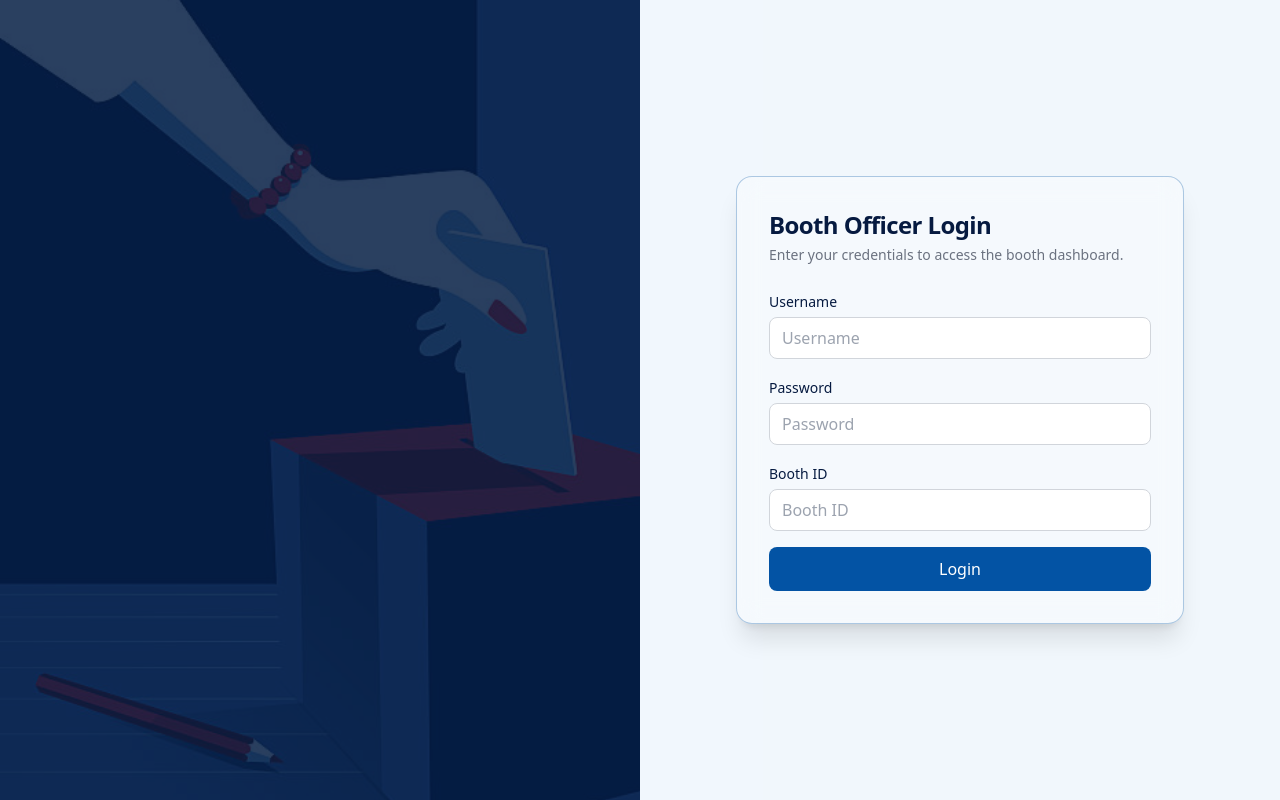
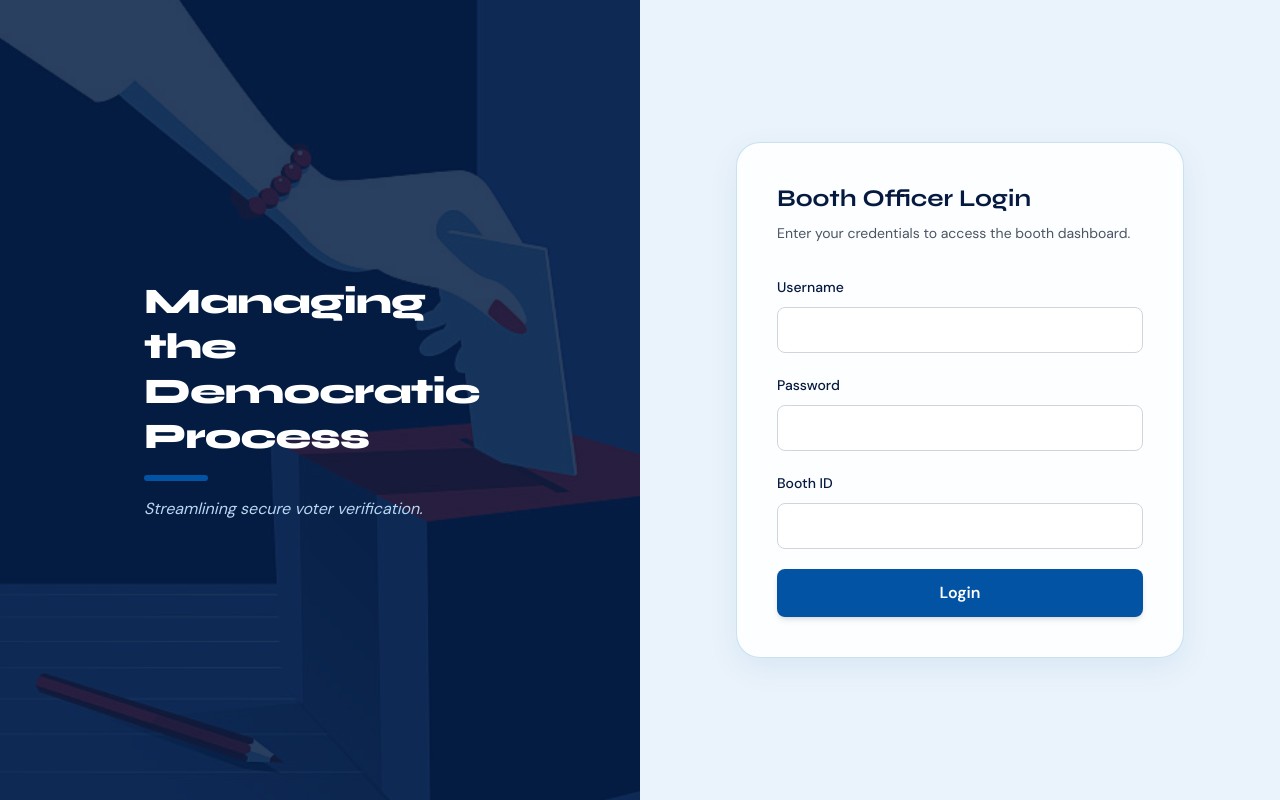
Before and after one commit to meghabchandran/2023-2027_BATCH_CSD334_04_VOTER_VERIFICATION_SYSTEM, a React (Vite) app in the folder my-react-app/: page /login in a window 1280 px wide. Built offline with nearby package versions, Linux system fonts and the light colour scheme.

Commit message:
typography changes

```diff
--- a/my-react-app/index.html
+++ b/my-react-app/index.html
@@ -1,8 +1,12 @@
-<!DOCTYPE html>
+<!doctype html>
 <html lang="en">
   <head>
     <meta charset="UTF-8" />
     <meta name="viewport" content="width=device-width, initial-scale=1.0" />
+    <link
+      href="https://fonts.googleapis.com/css2?family=Syne:wght@600;700;800&family=DM+Sans:wght@300;400;500;600&display=swap"
+      rel="stylesheet"
+    />
     <title>Vite + React</title>
   </head>
   <body>
--- a/my-react-app/src/pages/DataEntryLogin.jsx
+++ b/my-react-app/src/pages/DataEntryLogin.jsx
@@ -1,8 +1,9 @@
+// src/pages/Login.jsx
 import { useState } from "react";
 import { useNavigate } from "react-router-dom";
 import loginImage from "../mocks/image/login.jpg";
 
-function Login() {
+export default function Login() {
   const [username, setUsername] = useState("");
   const [password, setPassword] = useState("");
   const [mobile, setMobile] = useState("");
@@ -10,21 +11,52 @@
   const [otpSent, setOtpSent] = useState(false);
   const [error, setError] = useState("");
   const [successMsg, setSuccessMsg] = useState("");
+  const [loading, setLoading] = useState(false);
 
   const navigate = useNavigate();
 
+  const handleSendOtp = async () => {
+    setError("");
+    if (!mobile) {
+      setError("Mobile number required");
+      return;
+    }
+
+    try {
+      setLoading(true);
+      const res = await fetch("http://127.0.0.1:8000/api/auth/request-otp", {
+        method: "POST",
+        headers: { "Content-Type": "application/json" },
+        body: JSON.stringify({ mobile_number: mobile }),
+      });
+
+      const data = await res.json();
+      if (res.ok) {
+        setOtpSent(true);
+        setSuccessMsg("OTP sent successfully — enter the 4-digit code.");
+        setError("");
+      } else {
+        setError(data.detail || "Failed to send OTP");
+      }
+    } catch (err) {
+      setError("Server error — please try again.");
+    } finally {
+      setLoading(false);
+    }
+  };
+
   const handleLogin = async () => {
+    setError("");
     if (!username || !password || !mobile || !otp) {
       setError("All fields required");
       return;
     }
 
     try {
+      setLoading(true);
       const res = await fetch("http://127.0.0.1:8000/api/auth/verify-otp", {
         method: "POST",
-        headers: {
-          "Content-Type": "application/json",
-        },
+        headers: { "Content-Type": "application/json" },
         body: JSON.stringify({
           username,
           password,
@@ -34,189 +66,161 @@
       });
 
       const data = await res.json();
-
       if (res.ok) {
-        localStorage.setItem("role", data.role);
-        navigate("/add-details"); // Redirect to data entry dashboard
+        localStorage.setItem("role", data.role || "data-entry");
+        navigate("/add-details"); // keep existing redirect
       } else {
         setError(data.detail || "Invalid OTP or login failed");
         setSuccessMsg("");
       }
     } catch (err) {
-      setError("Server error");
+      setError("Server error — please try again.");
+    } finally {
+      setLoading(false);
     }
   };
 
-  const handleSendOtp = async () => {
-    if (!mobile) {
-      setError("Mobile number required");
-      return;
-    }
-
-    try {
-      setError("");
-
-      const res = await fetch("http://127.0.0.1:8000/api/auth/request-otp", {
-        method: "POST",
-        headers: {
-          "Content-Type": "application/json",
-        },
-        body: JSON.stringify({
-          mobile_number: mobile,
-        }),
-      });
-
-      const data = await res.json();
-
-      if (res.ok) {
-        setOtpSent(true);
-        setSuccessMsg("OTP sent successfully!");
-        setError("");
-      } else {
-        setError(data.detail || "Failed to send OTP");
-      }
-    } catch (err) {
-      setError("Server error");
-    }
+  // helper to accept numbers only for OTP
+  const handleOtpChange = (e) => {
+    const val = e.target.value.replace(/\D/g, "").slice(0, 4);
+    setOtp(val);
   };
 
   return (
-    <div className="min-h-screen grid md:grid-cols-2 bg-[#B9D6F2]/20">
+    <div className="min-h-screen grid md:grid-cols-2 bg-[#B9D6F2]/20 font-body">
+      {/* LEFT: illustration panel */}
       <div className="hidden md:flex relative items-center justify-center bg-[#003559] text-white overflow-hidden">
-        {/* Background Illustration */}
         <img
           src={loginImage}
           alt="Voting Illustration"
           className="absolute inset-0 w-full h-full object-cover opacity-50"
         />
+        <div className="absolute inset-0 bg-[#061A40]/70 z-0" />
 
-        {/* Dark overlay */}
-        <div className="absolute inset-0 bg-[#061A40]/70 z-0"></div>
-
-        {/* Foreground content */}
-        <div className="relative z-10 max-w-sm text-left px-12 animate-slideUp">
-          <h1 className="text-4xl font-bold tracking-tight text-white">
+        <div className="relative z-10 max-w-md px-12">
+          <h1 className="text-4xl font-heading font-extrabold tracking-tight leading-tight">
             Managing the Democratic Process
           </h1>
-          <p className="mt-4 text-[#B9D6F2] text-base italic">
+          <div className="h-1.5 w-16 bg-[#0353A4] rounded-full mt-4 mb-4" />
+          <p className="text-[#B9D6F2] italic">
             Streamlining secure voter verification.
           </p>
         </div>
       </div>
 
+      {/* RIGHT: form */}
       <div className="flex items-center justify-center p-6">
-        {/* Login form will go here */}
-        <div className="w-full max-w-md bg-white/30 backdrop-blur-md border border-[#0353A4]/30 p-8 rounded-2xl shadow-xl animate-fadeIn">
-          <h2 className="text-2xl font-semibold tracking-tight text-[#061A40]">
+        <div className="w-full max-w-md bg-white/85 backdrop-blur-md border border-[#006DAA]/20 p-8 md:p-10 rounded-3xl shadow-[0_10px_30px_rgba(3,83,164,0.08)]">
+          <h2 className="text-2xl font-heading font-bold text-[#061A40]">
             Data Entry Operator Login
           </h2>
 
-          <p className="text-sm text-gray-500 mt-1">
-            Enter your credentials to manage voter details and booth
-            information.
+          <p className="text-sm text-[#4B5563] mt-2">
+            Enter credentials to manage voter records securely.
           </p>
 
-          <div className="space-y-4 mt-6">
+          <div className="space-y-5 mt-8">
+            {/* Username */}
             <div>
-              <label className="text-sm font-medium text-[#061A40]">
+              <label
+                htmlFor="username"
+                className="text-sm font-medium text-[#061A40]"
+              >
                 Username
               </label>
-
               <input
-                className="
-                w-full
-                mt-1
-                px-3
-                py-2
-                rounded-lg
-                border border-gray-300
-                outline-none
-                transition
-                focus:border-[#006DAA]
-                focus:ring-2 focus:ring-[#006DAA]/20
-                "
+                id="username"
+                className="w-full mt-2 px-4 py-2.5 rounded-lg border border-gray-300 focus:border-[#006DAA] focus:ring-2 focus:ring-[#006DAA]/20 outline-none transition"
                 type="text"
-                placeholder="Username"
                 value={username}
                 onChange={(e) => setUsername(e.target.value)}
+                autoComplete="username"
+                aria-label="username"
               />
             </div>
 
+            {/* Password */}
             <div>
-              <label className="text-sm font-medium text-[#061A40]">
+              <label
+                htmlFor="password"
+                className="text-sm font-medium text-[#061A40]"
+              >
                 Password
               </label>
-
               <input
-                className="
-                w-full
-                mt-1
-                px-3
-                py-2
-                rounded-lg
-                border border-gray-300
-                outline-none
-                transition
-                focus:border-[#006DAA]
-                focus:ring-2 focus:ring-[#006DAA]/20
-                "
+                id="password"
+                className="w-full mt-2 px-4 py-2.5 rounded-lg border border-gray-300 focus:border-[#006DAA] focus:ring-2 focus:ring-[#006DAA]/20 outline-none transition"
                 type="password"
-                placeholder="Password"
                 value={password}
                 onChange={(e) => setPassword(e.target.value)}
+                autoComplete="current-password"
+                aria-label="password"
               />
             </div>
 
-            {/* Mobile Number Field */}
+            {/* Mobile */}
             <div>
-              <label className="text-sm font-medium text-[#061A40]">
+              <label
+                htmlFor="mobile"
+                className="text-sm font-medium text-[#061A40]"
+              >
                 Mobile Number
               </label>
               <input
-                disabled={otpSent} // Disable after sending to prevent errors
-                className={`w-full mt-1 px-3 py-2 rounded-lg border ${otpSent ? "bg-gray-100" : "border-gray-300"}`}
-                type="text"
-                placeholder="Mobile Number"
+                id="mobile"
+                disabled={otpSent}
+                className={`w-full mt-2 px-4 py-2.5 rounded-lg border ${
+                  otpSent ? "bg-gray-100 border-gray-200" : "border-gray-300"
+                } outline-none transition`}
+                type="tel"
+                inputMode="tel"
+                placeholder="+91 98765 43210"
                 value={mobile}
                 onChange={(e) => setMobile(e.target.value)}
+                aria-label="mobile number"
               />
             </div>
 
+            {/* feedback */}
             {successMsg && (
-              <p className="text-green-600 text-sm font-medium">{successMsg}</p>
+              <p className="text-sm text-green-600 font-medium">{successMsg}</p>
+            )}
+            {error && (
+              <p className="text-sm text-red-500 font-medium">{error}</p>
             )}
 
-            {/* Action Area */}
+            {/* Action / OTP area */}
             {!otpSent ? (
               <button
                 onClick={handleSendOtp}
-                className="w-full mt-4 bg-[#006DAA] hover:bg-[#0353A4] text-white py-2.5 rounded-lg font-medium transition"
+                disabled={loading}
+                className="w-full mt-2 bg-[#0353A4] hover:bg-[#003559] text-white py-3 rounded-lg font-semibold shadow-md hover:shadow-lg transition-all duration-300 disabled:opacity-60"
+                aria-disabled={loading}
               >
-                Send OTP
+                {loading ? "Sending..." : "Send OTP"}
               </button>
             ) : (
-              <div className="animate-fadeIn space-y-4 mt-4 bg-blue-50 p-4 rounded-xl border border-blue-100">
+              <div className="mt-4 p-6 bg-[#B9D6F2]/30 border border-[#006DAA]/20 rounded-2xl space-y-4">
                 <div>
-                  <label className="text-sm font-semibold text-[#006DAA]">
-                    Enter 4-Digit Code
+                  <label className="text-sm font-semibold text-[#0353A4]">
+                    Enter 4-Digit Verification Code
                   </label>
                   <input
-                    className="w-full mt-1 px-3 py-2 rounded-lg border border-[#006DAA] text-center text-xl tracking-widest outline-none"
+                    className="w-full mt-2 px-4 py-3 rounded-lg border border-[#006DAA]/30 text-center text-xl tracking-widest focus:border-[#0353A4] focus:ring-2 focus:ring-[#0353A4]/20 outline-none transition"
                     type="text"
-                    maxLength="4"
+                    inputMode="numeric"
+                    value={otp}
+                    onChange={handleOtpChange}
+                    maxLength={4}
+                    aria-label="otp code"
                     placeholder="----"
-                    value={otp}
-                    onChange={(e) => setOtp(e.target.value)}
                   />
                 </div>
 
-                {error && (
-                  <p className="text-red-500 text-sm font-medium">{error}</p>
-                )}
-
+                <div className="flex flex-col gap-3">
                   <button
                     onClick={handleLogin}
-                  className="w-full bg-[#0353A4] hover:bg-[#003559] text-white font-medium rounded-lg py-2.5 transition"
+                    className="w-full bg-[#0353A4] hover:bg-[#003559] text-white py-3 rounded-lg font-semibold shadow-md hover:shadow-lg transition-all duration-300"
                   >
                     Verify & Login
                   </button>
@@ -226,11 +230,13 @@
                       setOtpSent(false);
                       setSuccessMsg("");
                       setError("");
+                      setOtp("");
                     }}
-                  className="w-full text-xs text-gray-500 hover:text-blue-600 transition"
+                    className="w-full text-xs text-[#006DAA] hover:underline"
                   >
-                  Entered wrong number? Edit Mobile
+                    Edit Mobile Number
                   </button>
+                </div>
               </div>
             )}
           </div>
@@ -239,5 +245,3 @@
     </div>
   );
 }
-
-export default Login;
--- a/my-react-app/src/pages/Login.jsx
+++ b/my-react-app/src/pages/Login.jsx
@@ -2,7 +2,7 @@
 import { useNavigate } from "react-router-dom";
 import loginImage from "../mocks/image/login.jpg";
 
-function Login() {
+export default function Login() {
   const [username, setUsername] = useState("");
   const [password, setPassword] = useState("");
   const [boothId, setBoothId] = useState("");
@@ -17,139 +17,105 @@
     }
 
     setError("");
-
     localStorage.setItem("boothId", boothId);
-
-    // navigate to dashboard
     navigate("/dashboard");
   };
 
   return (
-    <div className="min-h-screen grid md:grid-cols-2 bg-[#B9D6F2]/20">
+    <div className="min-h-screen grid md:grid-cols-2 bg-[#B9D6F2]/30 font-body">
+      {/* ───── LEFT PANEL ───── */}
       <div className="hidden md:flex relative items-center justify-center bg-[#003559] text-white overflow-hidden">
-        {/* Background Illustration */}
         <img
           src={loginImage}
           alt="Voting Illustration"
           className="absolute inset-0 w-full h-full object-cover opacity-50"
         />
 
-        {/* Dark overlay */}
-        <div className="absolute inset-0 bg-[#061A40]/70 z-0"></div>
+        <div className="absolute inset-0 bg-[#061A40]/70"></div>
 
-        {/* Foreground content */}
-        <div className="relative z-10 max-w-sm text-left px-12 animate-slideUp">
-          <h1 className="text-4xl font-bold tracking-tight text-white">
+        <div className="relative z-10 max-w-md px-12">
+          <h1 className="text-4xl font-heading font-extrabold tracking-tight leading-tight">
             Managing the Democratic Process
           </h1>
-          <p className="mt-4 text-[#B9D6F2] text-base italic">
-            Secure election administration at your booth
+
+          <div className="h-1.5 w-16 bg-[#0353A4] rounded-full mt-4 mb-4"></div>
+
+          <p className="text-[#B9D6F2] italic">
+            Streamlining secure voter verification.
           </p>
         </div>
       </div>
 
+      {/* ───── RIGHT PANEL ───── */}
       <div className="flex items-center justify-center p-6">
-        {/* Login form will go here */}
-        <div className="w-full max-w-md bg-white/30 backdrop-blur-md border border-[#0353A4]/30 p-8 rounded-2xl shadow-xl animate-fadeIn">
-          <h2 className="text-2xl font-semibold tracking-tight text-[#061A40]">
+        <div className="w-full max-w-md bg-white/85 backdrop-blur-md border border-[#006DAA]/20 p-10 rounded-3xl shadow-[0_10px_30px_rgba(3,83,164,0.08)]">
+          <h2 className="text-2xl font-heading font-bold text-[#061A40]">
             Booth Officer Login
           </h2>
 
-          <p className="text-sm text-gray-500 mt-1">
+          <p className="text-sm text-[#4B5563] mt-2">
             Enter your credentials to access the booth dashboard.
           </p>
 
-          <div className="space-y-4 mt-6">
+          <div className="space-y-5 mt-8">
+            {/* Username */}
             <div>
-              <label className="text-sm font-medium text-[#061A40]">
+              <label
+                htmlFor="username"
+                className="text-sm font-medium text-[#061A40]"
+              >
                 Username
               </label>
-
               <input
-                className="
-                w-full
-                mt-1
-                px-3
-                py-2
-                rounded-lg
-                border border-gray-300
-                outline-none
-                transition
-                focus:border-[#006DAA]
-                focus:ring-2 focus:ring-[#006DAA]/20
-                "
+                id="username"
                 type="text"
-                placeholder="Username"
                 value={username}
                 onChange={(e) => setUsername(e.target.value)}
+                className="w-full mt-2 px-4 py-2.5 rounded-lg border border-gray-300 focus:border-[#006DAA] focus:ring-2 focus:ring-[#006DAA]/20 outline-none transition"
               />
             </div>
 
+            {/* Password */}
             <div>
-              <label className="text-sm font-medium text-[#061A40]">
+              <label
+                htmlFor="password"
+                className="text-sm font-medium text-[#061A40]"
+              >
                 Password
               </label>
-
               <input
-                className="
-                w-full
-                mt-1
-                px-3
-                py-2
-                rounded-lg
-                border border-gray-300
-                outline-none
-                transition
-                focus:border-[#006DAA]
-                focus:ring-2 focus:ring-[#006DAA]/20
-                "
+                id="password"
                 type="password"
-                placeholder="Password"
                 value={password}
                 onChange={(e) => setPassword(e.target.value)}
+                className="w-full mt-2 px-4 py-2.5 rounded-lg border border-gray-300 focus:border-[#006DAA] focus:ring-2 focus:ring-[#006DAA]/20 outline-none transition"
               />
             </div>
 
+            {/* Booth ID */}
             <div>
-              <label className="text-sm font-medium text-[#061A40]">
+              <label
+                htmlFor="boothId"
+                className="text-sm font-medium text-[#061A40]"
+              >
                 Booth ID
               </label>
-
               <input
-                className="
-                w-full
-                mt-1
-                px-3
-                py-2
-                rounded-lg
-                border border-gray-300
-                outline-none
-                transition
-                focus:border-[#006DAA]
-                focus:ring-2 focus:ring-[#006DAA]/20
-                "
+                id="boothId"
                 type="text"
-                placeholder="Booth ID"
                 value={boothId}
                 onChange={(e) => setBoothId(e.target.value)}
+                className="w-full mt-2 px-4 py-2.5 rounded-lg border border-gray-300 focus:border-[#006DAA] focus:ring-2 focus:ring-[#006DAA]/20 outline-none transition"
               />
             </div>
 
-            {error && <p className="text-red-500">{error}</p>}
+            {error && (
+              <p className="text-sm text-red-500 font-medium">{error}</p>
+            )}
 
             <button
               onClick={handleLogin}
-              className="
-              w-full
-              mt-4
-              bg-[#0353A4]
-              hover:bg-[#003559]
-              text-white
-              font-medium
-              rounded-lg
-              py-2.5
-              transition
-              "
+              className="w-full mt-4 bg-[#0353A4] hover:bg-[#003559] text-white font-semibold py-3 rounded-lg shadow-md hover:shadow-lg transition-all duration-300"
             >
               Login
             </button>
@@ -159,5 +125,3 @@
     </div>
   );
 }
-
-export default Login;
--- a/my-react-app/tailwind.config.js
+++ b/my-react-app/tailwind.config.js
@@ -17,6 +17,10 @@
           "100%": { opacity: 1, transform: "translateY(0)" },
         },
       },
+      fontFamily: {
+        heading: ["Syne", "sans-serif"],
+        body: ["DM Sans", "sans-serif"],
+      },
     },
   },
   plugins: [],
```
Also changed, not shown: my-react-app/src/pages/Dashboard.jsx (+43 -47 lines). Lines whose indentation alone changed are shown as unchanged.
